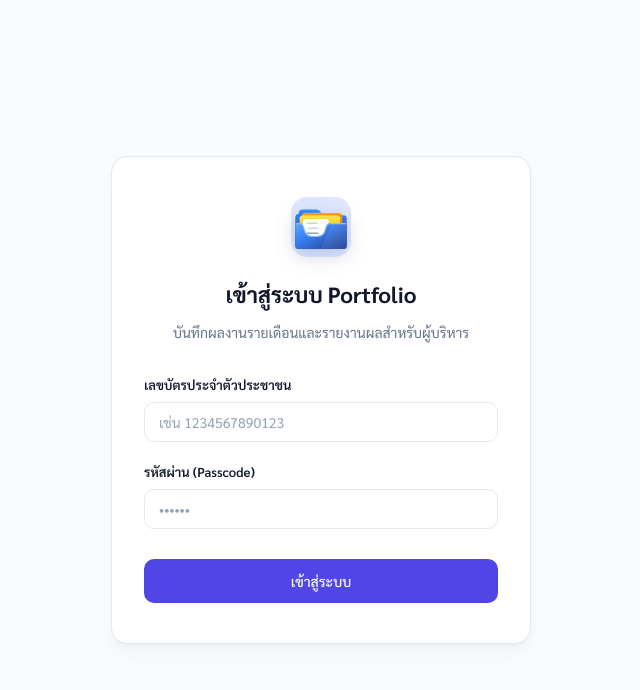
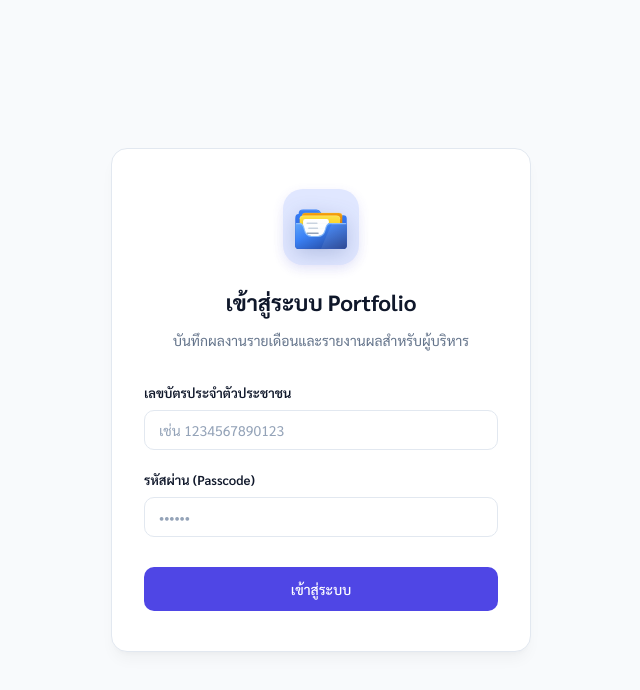
Before and after one commit to Bkldo/portfolio, a React (Vite) app: page / in a window 1280 px wide. Shown: the top 690 px of the page, without its empty margins (319-959 px from the left). Built offline with nearby package versions, Linux system fonts and the light colour scheme; no server answers.

Commit message:
Add files via upload

```diff
--- a/src/index.css
+++ b/src/index.css
@@ -225,16 +225,16 @@
 }
 
 .login-icon {
-  width: 60px;
-  height: 60px;
+  width: 76px;
+  height: 76px;
   background-color: var(--primary-light);
   color: var(--primary);
-  border-radius: var(--radius-lg);
+  border-radius: 20px;
   display: flex;
   align-items: center;
   justify-content: center;
   margin: 0 auto 20px auto;
-  font-size: 30px;
+  box-shadow: 0 4px 12px rgba(79, 70, 229, 0.12);
 }
 
 .login-title h2 {
```
